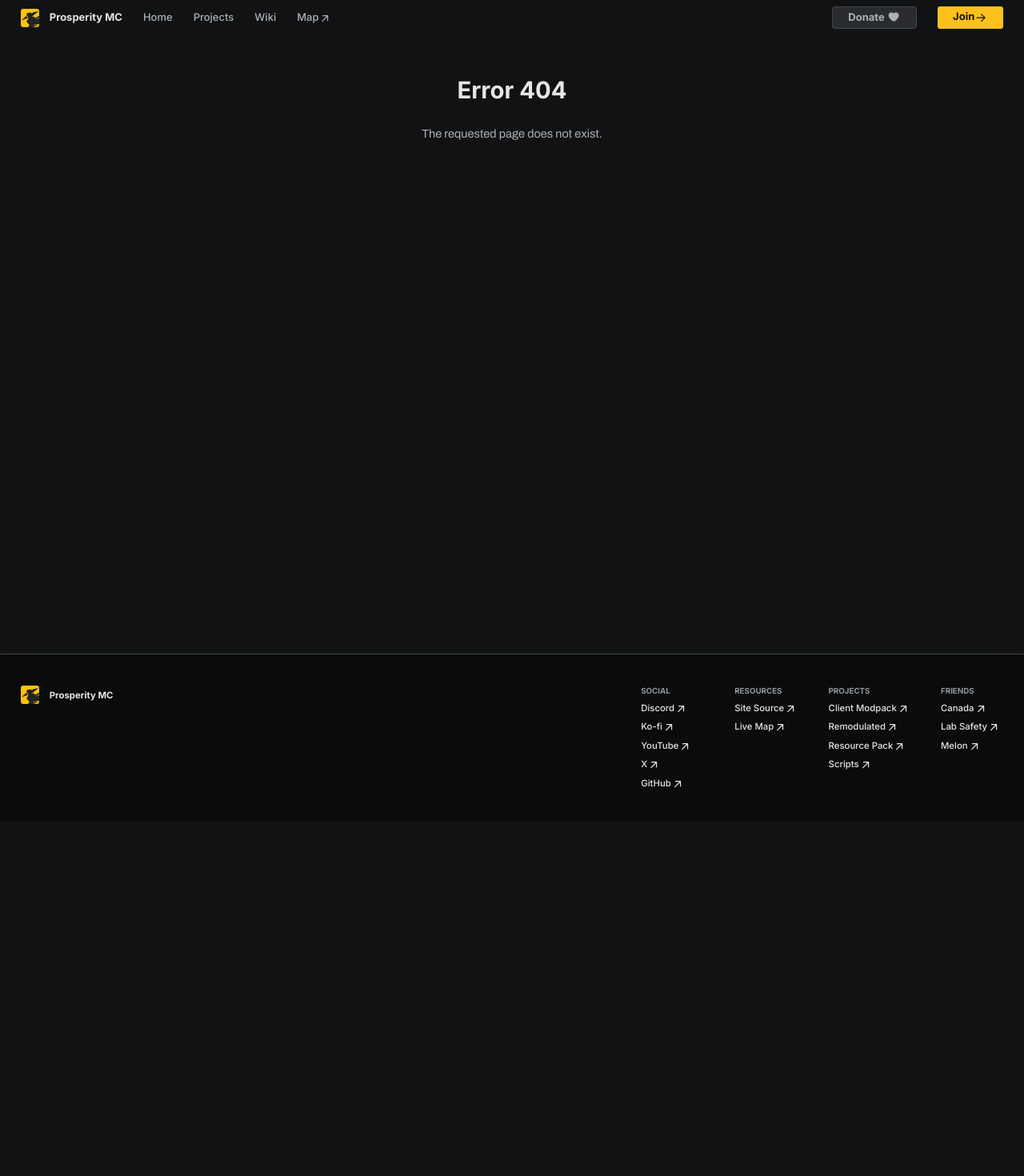
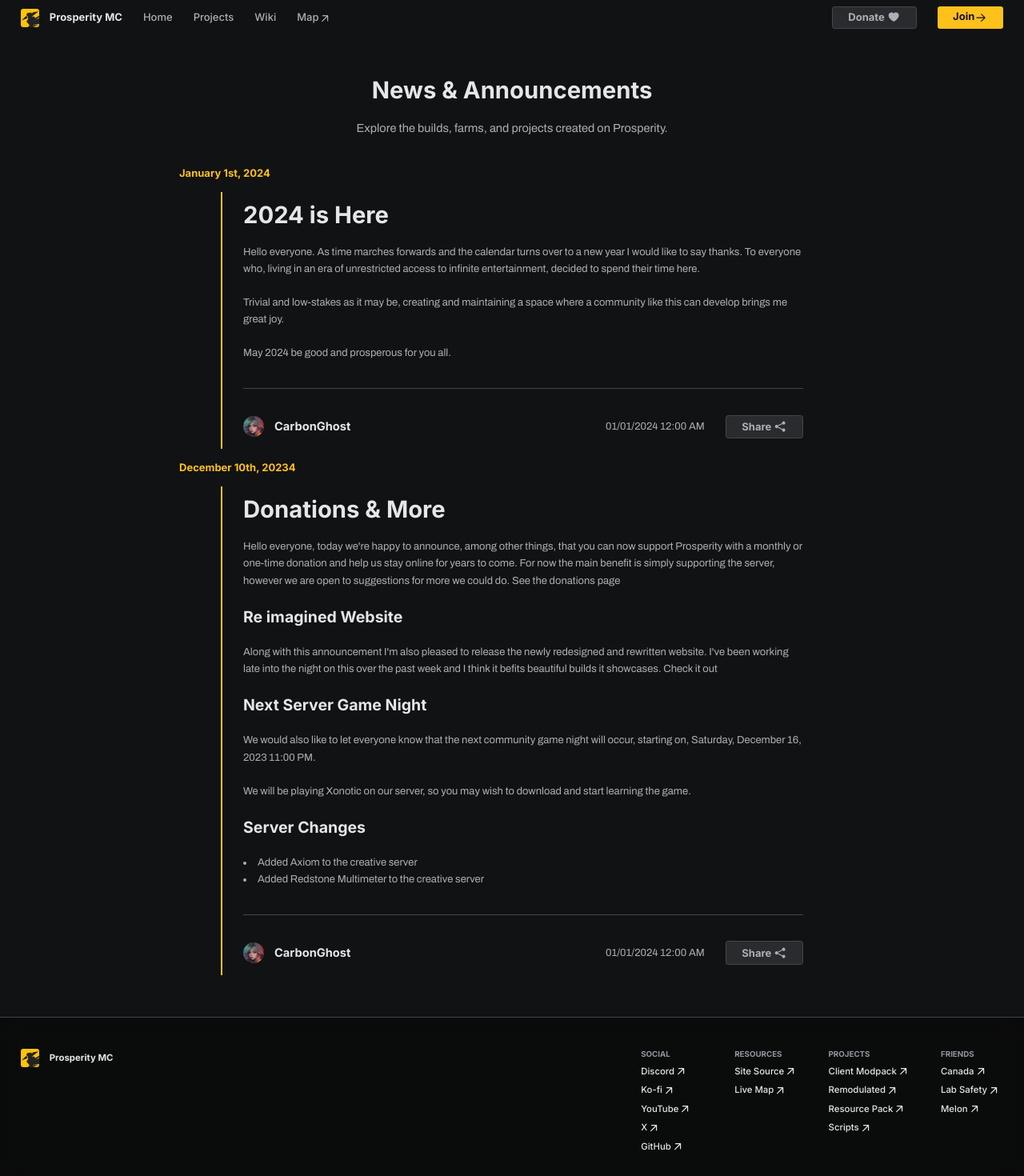
Before and after one commit to ProsperityMC/Prosperity-Website, a Next.js app: page /news in a window 1280 px wide. Before the commit this address had no page. Shown: the top 1470 px of the page at 80% size. Before the commit the page ends 1027 px from the top, so only its background shows below. Built offline with nearby package versions, Linux system fonts and the light colour scheme.

Commit message:
new: Add an example news page

```diff
--- /dev/null
+++ b/pages/news.tsx
@@ -0,0 +1,129 @@
+import A from "@components/A";
+import { ShareIcon } from "@heroicons/react/20/solid";
+import Image from "next/image";
+
+export default function News() {
+	return (
+		<div className="markdown">
+			<section className="flex flex-col gap-12 text-center markdown">
+				<div className="markdown">
+					<header className="text-4xl type-header">News & Announcements</header>
+					<p className="text-lg text-zinc-300 font-medium max-w-2xl mx-auto">
+						Explore the builds, farms, and projects created on Prosperity.
+					</p>
+				</div>
+			</section>
+			<section className="flex flex-col">
+				<div>
+					<header className="py-4 text-yellow-500 mx-auto max-w-5xl w-full">
+						January 1st, 2024
+					</header>
+					<div className="markdown max-w-4xl mx-auto border-l-2 border-yellow-500 pl-8 py-4">
+						<h1>2024 is Here</h1>
+						<p>
+							Hello everyone. As time marches forwards and the calendar turns over to a new year I
+							would like to say thanks. To everyone who, living in an era of unrestricted access to
+							infinite entertainment, decided to spend their time here.
+							<br />
+							<br />
+							Trivial and low-stakes as it may be, creating and maintaining a space where a
+							community like this can develop brings me great joy.
+							<br />
+							<br />
+							May 2024 be good and prosperous for you all.
+						</p>
+						<hr />
+						<section className="flex justify-between items-center">
+							<div>
+								<div className="flex gap-4 items-center">
+									<Image
+										alt=""
+										src="/index/users/carbonghost.webp"
+										width={256}
+										height={256}
+										className="w-8 h-8 bg-zinc-800 rounded-full border-none"
+									/>
+									<header className="text-lg">CarbonGhost</header>
+								</div>
+							</div>
+							<div className="flex gap-8 items-center">
+								<div>01/01/2024 12:00 AM</div>
+								<A
+									href="#"
+									noIcon={true}
+									className="type-header bg-zinc-800 group hover:bg-zinc-900 py-1 duration-150 text-zinc-300 px-6 rounded  border border-zinc-700 focus:border-yellow-400">
+									Share{"  "}
+									<ShareIcon className="w-5 h-5 inline-block align-text-top" />
+								</A>
+							</div>
+						</section>
+					</div>
+				</div>
+				<div>
+					<header className="py-4 text-yellow-500 mx-auto max-w-5xl w-full">
+						December 10th, 20234
+					</header>
+					<div className="markdown max-w-4xl mx-auto border-l-2 border-yellow-500 pl-8 py-4">
+						<h1>Donations & More</h1>
+						<p>
+							Hello everyone, today we're happy to announce, among other things, that you can now
+							support Prosperity with a monthly or one-time donation and help us stay online for
+							years to come. For now the main benefit is simply supporting the server, however we
+							are open to suggestions for more we could do. See the donations page
+							<br />
+							<br />
+							<h3>Re imagined Website</h3>
+                            <br />
+							Along with this announcement I'm also pleased to release the newly redesigned and
+							rewritten website. I've been working late into the night on this over the past week
+							and I think it befits beautiful builds it showcases. Check it out
+							<br />
+							<br />
+							<h3>Next Server Game Night</h3>
+							<br />
+							We would also like to let everyone know that the next community game night will occur,
+							starting on, Saturday, December 16, 2023 11:00 PM.
+							<br />
+							<br />
+							We will be playing Xonotic on our server, so you may wish to download and start
+							learning the game.
+							<br />
+							<br />
+							<h3>Server Changes</h3>
+							<br />
+							<ul>
+								<li>Added Axiom to the creative server</li>
+								<li>Added Redstone Multimeter to the creative server</li>
+							</ul>
+						</p>
+						<hr />
+						<section className="flex justify-between items-center">
+							<div>
+								<div className="flex gap-4 items-center">
+									<Image
+										alt=""
+										src="/index/users/carbonghost.webp"
+										width={256}
+										height={256}
+										className="w-8 h-8 bg-zinc-800 rounded-full border-none"
+									/>
+									<header className="text-lg">CarbonGhost</header>
+								</div>
+							</div>
+							<div className="flex gap-8 items-center">
+								<div>01/01/2024 12:00 AM</div>
+								<A
+									href="#"
+									noIcon={true}
+									className="type-header bg-zinc-800 group hover:bg-zinc-900 py-1 duration-150 text-zinc-300 px-6 rounded  border border-zinc-700 focus:border-yellow-400">
+									Share{"  "}
+									<ShareIcon className="w-5 h-5 inline-block align-text-top" />
+								</A>
+							</div>
+						</section>
+					</div>
+				</div>
+			</section>
+		</div>
+	);
+}
```
